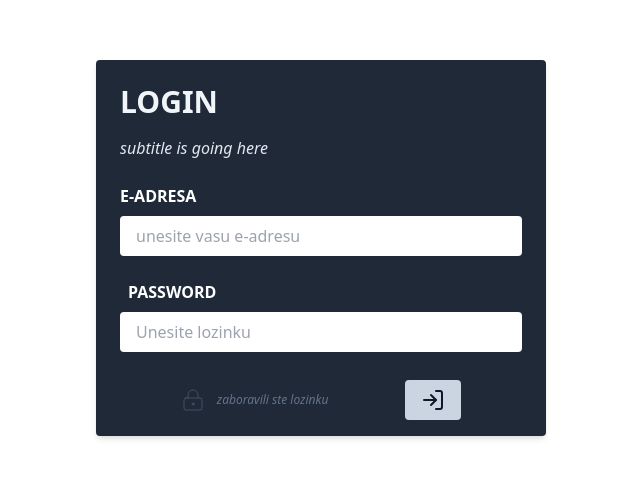
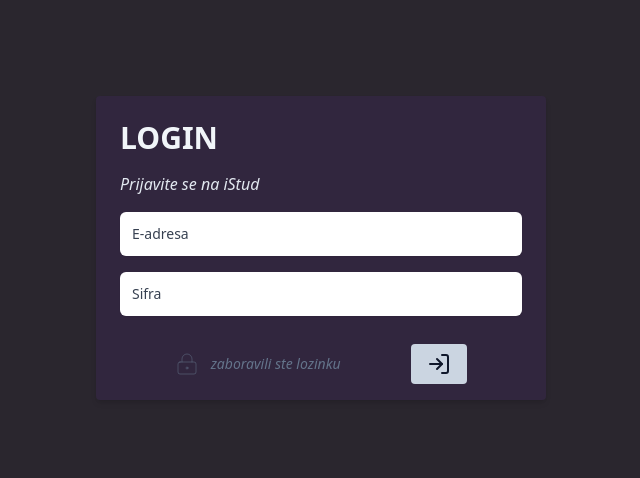
Before and after one commit to buckneer/stud, a React (Create React App) app in the folder client/: page / in a window 1280 px wide. Shown: the part 152-630 px from the top of the page, without its empty margins (319-959 px from the left). Built offline with nearby package versions, Linux system fonts and the light colour scheme.

Commit message:
Login Page Updated

```diff
--- a/client/package.json
+++ b/client/package.json
@@ -54,6 +54,7 @@
     ]
   },
   "devDependencies": {
+    "@tailwindcss/forms": "^0.5.7",
     "tailwindcss": "^3.4.1"
   }
 }
--- a/client/src/App.css
+++ b/client/src/App.css
@@ -1,4 +1,8 @@
 
+body {
+  /* 49, 38, 62 */
+  background-color: rgb(19, 15, 24, 0.9);
+}
 
 .App {
   text-align: center;
--- a/client/src/components/FormCard/FormCard.tsx
+++ /dev/null
@@ -1,39 +0,0 @@
-import React from "react";
-import {LockKeyhole, LucideIcon } from "lucide-react";
-import {Link} from "react-router-dom";
-type FormCardProps = {
-    children?: React.ReactNode,
-    title?: string,
-    subtitle?: string,
-    logo?: string,
-    onSubmitHandler: (event: React.FormEvent<HTMLFormElement>) => void,
-    Icon?:  JSX.Element
-}
-
-
-
-const FormCard = ({ ...props }: FormCardProps) => {
-    const { title, subtitle, children, onSubmitHandler, Icon } = props;
-  return (
-      <form onSubmit={onSubmitHandler} className="md:block mx-4 md:mx-0 md:p-4 w-full md:w-1/2 lg:w-[450px] h-auto shadow-none md:shadow-md md:rounded-sm bg-[#1f2937]">
-        <div id="FormHeader" className="w-full">
-          <div className="text-3xl text-slate-100 font-semibold p-2 uppercase">{title}</div>
-          <div className="text-slate-200 p-2 italic" >{subtitle}</div>
-        </div>
-        <div id="FormContent" className="">
-          { children }
-        </div>
-        <div className="FormFooter w-full flex justify-evenly pt-5 gap-2">
-        {/* Implement setOpen */}
-        {/* <button onClick={() => setOpen(!open)}>Zaboravili ste lozinku</button> */}
-        <div className="flex text-xs italic justify-center items-center gap-3 text-slate-500 hover:text-slate-200 hover:cursor-pointer">
-          <LockKeyhole strokeWidth={0.5}/>
-          <Link to="#">zaboravili ste lozinku</Link>
-        </div>
-        <button className="py-2 px-4 bg-slate-300 hover:bg-slate-100 rounded-sm" type="submit">{Icon}</button>
-        </div>
-      </form>
-  );
-}
-
-export default FormCard
--- a/client/src/pages/Login/Login.tsx
+++ b/client/src/pages/Login/Login.tsx
@@ -1,7 +1,9 @@
 import { useLoginMutation } from './../../app/api/sessionApiSlice';
 import React, { useEffect, useState } from 'react';
-import FormCard from '../../components/FormCard/FormCard';
 import {LogIn} from "lucide-react"
+
+import {LockKeyhole } from "lucide-react";
+import {Link} from "react-router-dom";
 
 
 const Login = () => {
@@ -61,55 +63,69 @@ const Login = () => {
             } */}
 
             <div className="w-full h-screen flex justify-center items-center">
-                {/* Ide login komponenta sa states */}
-                <FormCard onSubmitHandler={ handleLogin } title='Login' subtitle='subtitle is going here' Icon={<LogIn />}  >
-                    <div className='FormItem w-full flex flex-col justify-start p-2  items-start'>
-                        <label htmlFor="email" className='text-white my-2 font-semibold uppercase'>E-adresa</label>
-                        <input id="email" className='w-full py-2 px-4 outline-none rounded-sm' type="text" value={email} placeholder='unesite vasu e-adresu' onChange={(e) => setEmail(e.target.value)} autoComplete='off' />
+                <form onSubmit={handleLogin} className="md:block mx-4 md:mx-0 md:p-4 w-full md:w-1/2 lg:w-[450px] h-auto shadow-none md:shadow-md md:rounded-sm bg-[#31263E]">
+                    {/* Header */}
+                    <div id="FormHeader" className="w-full">
+                        <div id="FormHeader" className="w-full text-slate-100">
+                            {
+                                isLoginLoading ?
+                                        <div className="">Loader ide ovde...</div>
+                                        : null
+                            }
+                            {
+                                isLoginSuccess ?
+                                    <div className="w-full flex justify-center">
+                                        <div className="bg-green-200 border-2 border-green-400 w-1/2 md:w-2/3 p-2 text-center my-2 text-green-800 uppercase">Uspesan login!</div>
+                                    </div>
+                                        : null
+                            }
+                            {
+                                isLoginError ?
+                                <div className="w-full flex justify-center">
+                                    <div className="bg-red-200 border-2 border-red-400 w-1/2 md:w-2/3 p-2 text-center my-2 text-red-800 uppercase">Greska prilikom prijavljivanja!</div>
+                                </div>
+                                        : null
+                            }
+					    </div>
+                        <div className="text-3xl text-slate-100 font-semibold p-2 uppercase">Login</div>
+                        <div className="text-slate-200 p-2 italic" >Prijavite se na iStud</div>
                     </div>
-                    <div className='FormItem w-full flex flex-col justify-start p-2  items-start'>
-                        <label htmlFor='password' className='text-white p-2 font-semibold uppercase'>Password</label>
-                        <input id="password" className='w-full py-2 px-4 outline-none rounded-sm' type="password" value={password} placeholder='Unesite lozinku' onChange={(e) => setPassword(e.target.value)} autoComplete='off' />
+                    {/* Content */}
+                    <div className='FormItem w-full flex flex-col justify-start p-2 items-start'>
+                        <label htmlFor="UserEmail" className="relative block overflow-hidden rounded-md bg-white px-3 pt-3 shadow-sm w-full">
+                            <input
+                                type="email" id="UserEmail" placeholder="Email" value={email} onChange={(e) => setEmail(e.target.value)} autoComplete='off'
+                                className="peer h-8 w-full border-none p-0 placeholder-transparent focus:border-transparent focus:outline-none focus:ring-0 sm:text-sm"
+                            />
+                            <span className="absolute start-3 top-3 -translate-y-1/2 text-xs text-gray-700 transition-all peer-placeholder-shown:top-1/2 peer-placeholder-shown:text-sm peer-focus:top-3 peer-focus:text-xs">
+                                E-adresa
+                            </span>
+                        </label>
                     </div>
-                </FormCard>
 
-
+                    <div className='FormItem w-full flex flex-col justify-start p-2 items-start'>
+                    <label  htmlFor="UserPassword"className="relative block overflow-hidden rounded-md bg-white px-3 pt-3 shadow-sm w-full">
+                        <input
+                            type="password" id="UserPassword" placeholder="Password" value={password} onChange={(e) => setPassword(e.target.value)} autoComplete='off'
+                            className="peer h-8 w-full border-none p-0 placeholder-transparent focus:border-transparent focus:outline-none focus:ring-0 sm:text-sm"
+                        />
+                        <span className="absolute start-3 top-3 -translate-y-1/2 text-xs text-gray-700 transition-all peer-placeholder-shown:top-1/2 peer-placeholder-shown:text-sm peer-focus:top-3 peer-focus:text-xs">
+                            Sifra
+                        </span>
+                        </label>
+                    </div>
+                    {/* FooterCard */}
+                    <div className="FormFooter w-full flex justify-evenly pt-5 gap-2">
+                    <div className="flex text-sm italic justify-center items-center gap-3 text-slate-500 hover:text-slate-200 hover:cursor-pointer">
+                    <LockKeyhole strokeWidth={0.5}/>
+                    <Link to="#">zaboravili ste lozinku</Link>
+                    </div>
+                        <button className="py-2 px-4 bg-slate-300 hover:bg-slate-100 rounded-sm" type="submit"><LogIn /></button>
+                    </div>
+                </form>
             </div>
-
         </>
     );
 }
 
-export default Login
-
-
-//<Card className="">
-//<form onSubmit={handleLogin}>
-  //  <CardHeader>
-    //    <CardTitle>Login</CardTitle>
-      //  <CardDescription>Deploy your new project in one-click.</CardDescription>
-    //</CardHeader>
-    //<CardContent>
-      //  <div className="grid w-full items-center gap-4">
-        //    <div className="flex flex-col space-y-1.5">
-          //      <Label htmlFor="email">E-adresa</Label>
-            //    <Input id="email" type='email' placeholder="Unesite Vasu e-adresu" value={email} onChange={(e) => setEmail(e.target.value)} />
-            //</div>
-            //<div className="flex flex-col space-y-1.5">
-              //  <Label htmlFor="password">Lozinka</Label>
-                //<Input id="password" type='password' placeholder="Unesite Vasu lozinku" value={password} onChange={(e) => setPassword(e.target.value)} />
-           // </div>
-       // </div>
-    // </CardContent>
-    // <CardFooter className="flex flex-col justify-center gap-2">
-       // <Button type="submit">Deploy</Button>
-       // <Bu className="flex items-center justify-end transition duration-200 mx-5 px-5 py-4 cursor-pointer font-normal text-sm rounded-lg text-gray-500 hover:bg-gray-100 focus:outline-none focus:bg-gray-200 focus:ring-2 focus:ring-gray-400 focus:ring-opacity-50 ring-inset">
-         //   <svg xmlns="http://www.w3.org/2000/svg" fill="none" viewBox="0 0 24 24" stroke="currentColor" className="w-4 h-4 inline-block align-text-top">
-           //     <path stroke-linecap="round" stroke-linejoin="round" stroke-width="2" d="M8 11V7a4 4 0 118 0m-4 8v2m-6 4h12a2 2 0 002-2v-6a2 2 0 00-2-2H6a2 2 0 00-2 2v6a2 2 0 002 2z" />
-            // </svg>
-            // <span className="inline-block ml-1">Zaboravili ste lozinku?</span>
-       // </Bu/tton>
-       // <Button /* onClick={() => setOpen(true)} */>Zaboravili ste lozinku?</Button>
-    // </CardFooter>
-// </form>
-// </Card>
+export default Login;
--- a/client/tailwind.config.js
+++ b/client/tailwind.config.js
@@ -73,5 +73,5 @@ module.exports = {
       },
     },
   },
-  plugins: [require("tailwindcss-animate")],
+  plugins: [require("tailwindcss-animate"), require('@tailwindcss/forms')],
 }
```
Also changed, not shown: 1 other file (tests, documents, lock files or other folders).
